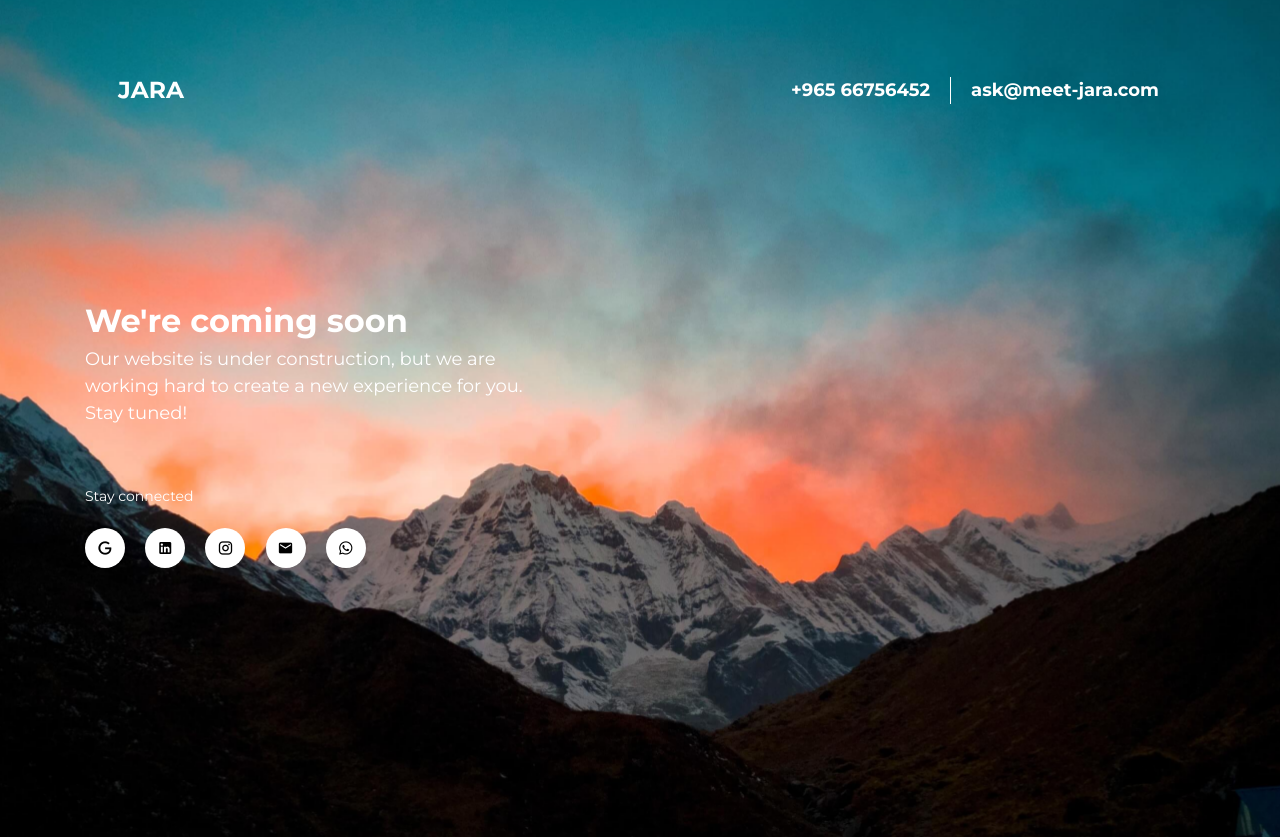
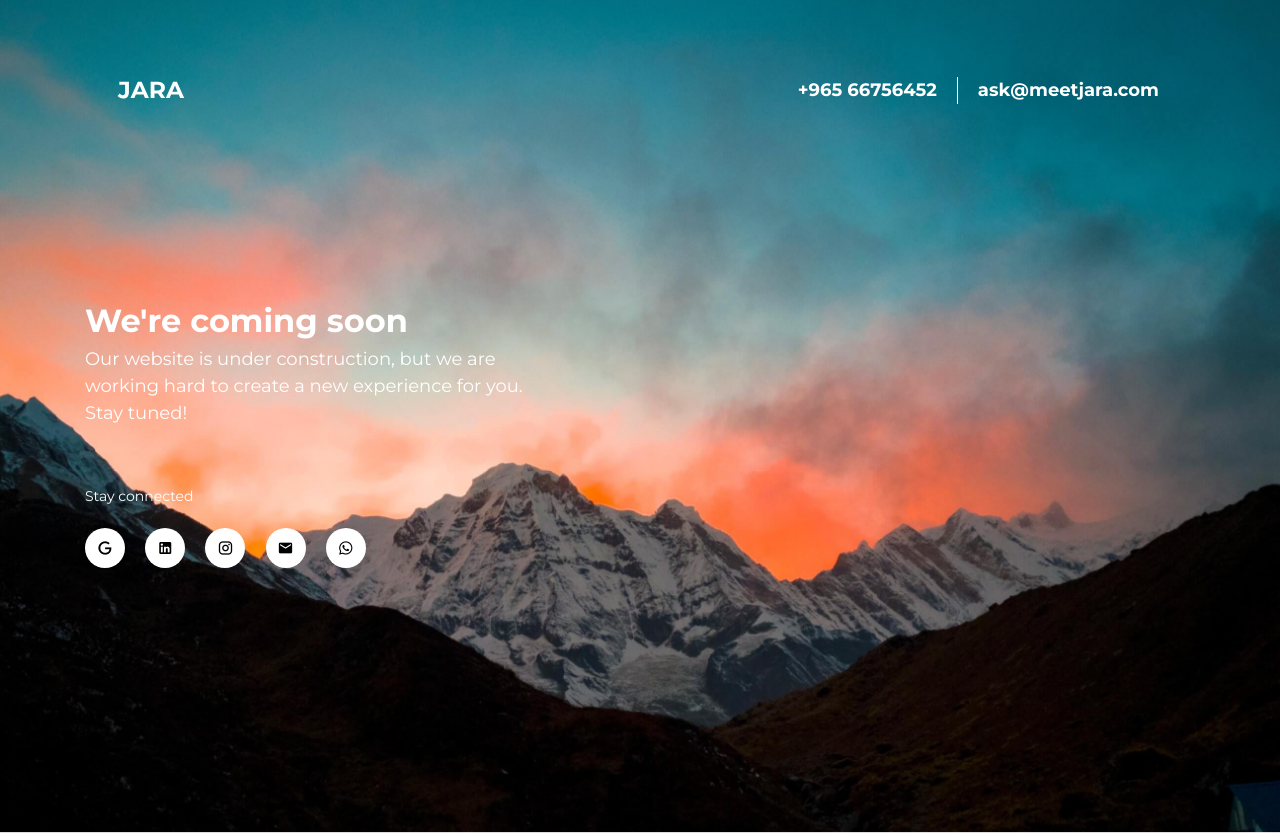
Before and after one commit to Elghandour-eng/Jara-website, a website: page index.html in a window 1280 px wide. Shown: the top 837 px of the page. Drawn offline with nearby package versions, Linux system fonts and the light colour scheme.

Commit message:
update domain

```diff
--- a/index.html
+++ b/index.html
@@ -60,7 +60,7 @@
             height: 100%;
             background: url('assets/images/bg.jpg') no-repeat center center/cover;
             z-index: -1;
-            animation: zoomInOut 15s infinite;
+            animation: zoomInOut 20s infinite;
         }
 
         @keyframes zoomInOut {
@@ -85,7 +85,7 @@
                     <img src="assets/images/logo.svg" alt="logo" style="width: 100px; height: 100px; object-fit: cover;">
                 </a>
                 <span class="navbar-text ml-auto d-none d-sm-inline-block">+965 66756452</span>
-                <span class="navbar-text d-none d-sm-inline-block">ask@meet-jara.com</span>
+                <span class="navbar-text d-none d-sm-inline-block">ask@meetjara.com</span>
             </nav>
         </div>
     </header>
@@ -98,7 +98,7 @@
                 <a href="https://www.meetjara.com/" class="social-link" target="_blank"><i class="mdi mdi-google"></i></a>
                 <a href="https://www.linkedin.com/company/meetjara/" class="social-link" target="_blank"><i class="mdi mdi-linkedin"></i></a>
                 <a href="https://www.instagram.com/meetjara.kw/" class="social-link" target="_blank"><i class="mdi mdi-instagram"></i></a>
-                <a href="mailto:ask@meet-jara.com" class="social-link" target="_blank"><i class="mdi mdi-email"></i></a>
+                <a href="mailto:ask@meetjara.com" class="social-link" target="_blank"><i class="mdi mdi-email"></i></a>
                 <a href="https://wa.me/96566756452" class="social-link" target="_blank"><i class="mdi mdi-whatsapp"></i></a>
             </nav>
         </div>
```
